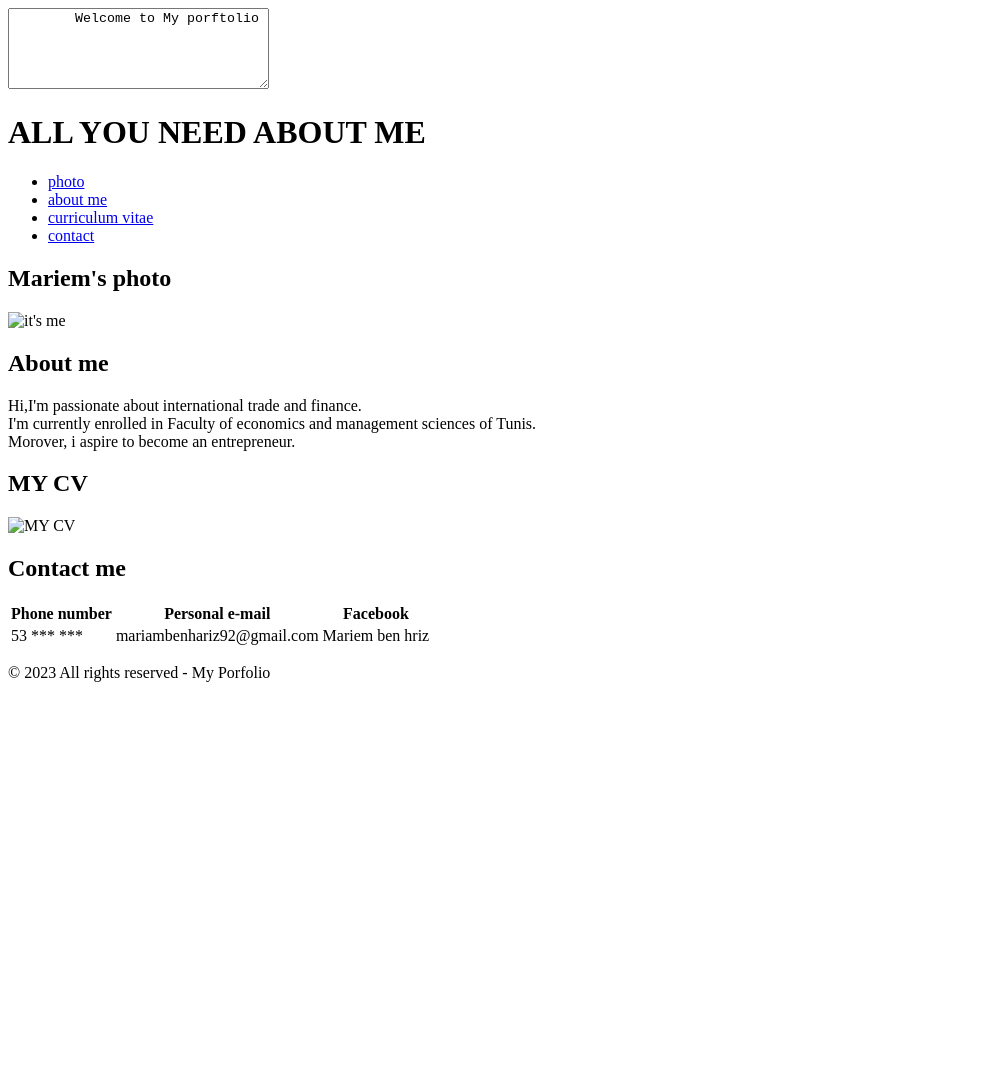
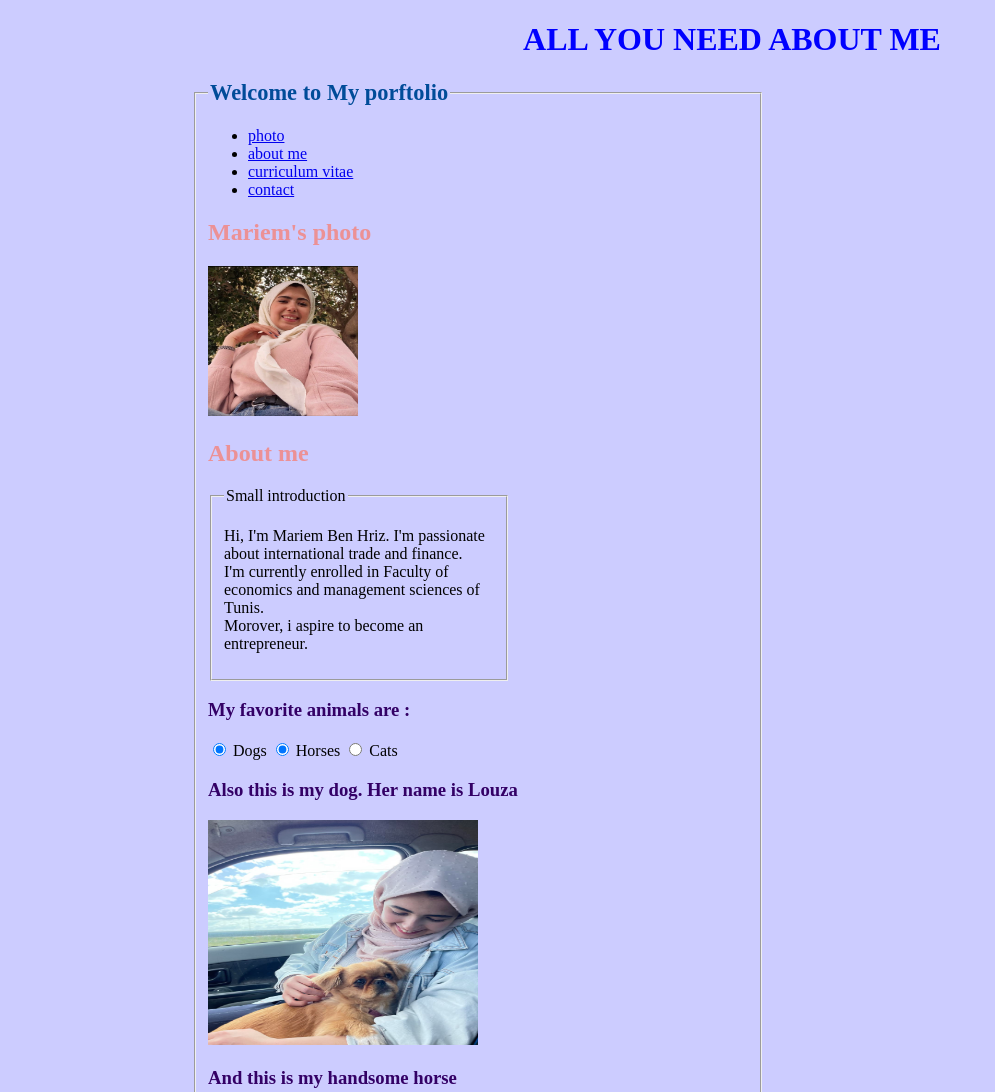
Before and after one commit to mariouma099/portfolio-html, a plain HTML site: page index.html in a window 1280 px wide. Shown: the top 1092 px of the page, without its empty margins (0-995 px from the left). Before the commit the page ends 800 px from the top, so only its background shows below. Drawn offline with Linux system fonts and the light colour scheme.

Commit message:
first css

```diff
--- a/index.html
+++ b/index.html
@@ -4,37 +4,69 @@
     <meta charset="UTF-8">
     <meta name="viewport" content="width=device-width, initial-scale=1.0">
     <title>My potfolio</title>
+    <link rel="stylesheet" href="main.css">
 </head>
 <body>
 <header>
-    <textarea name="message" cols="30" rows="5">
-        Welcome to My porftolio
-    </textarea>
-    <h1>ALL YOU NEED ABOUT ME</h1>
+        <h1 class="title">ALL YOU NEED ABOUT ME</h1>
 </header>
+<fieldset><legend class="tt"> Welcome to My porftolio</legend>
 <nav>
     <ul>
-        <li><a href="image.html">photo<a/></li>
-        <li><a href ="about me">about me<a/></li>
-         <li><a href="cv image.html">curriculum vitae<a/></li>
-         <li><a href="contact">contact<a/></li>
+        <li><a href="image.html">photo</a></li>
+        <li><a href="about me">about me</a></li>
+        <li><a href="cv image.html">curriculum vitae</a></li>
+        <li><a href="contact">contact</a></li>
     </ul>
 </nav>
 <section id="photo">
     <h2>Mariem's photo</h2>
-    <img scr=""IMG-1660.jpg" width="150px" height="150px" alt="it's me">
+    <img src="IMG-1660.jpg" width="150px" height="150px" alt="it's me">
 </section>
 <section id="About me">
     <h2>About me</h2>
-    <p>Hi,I'm passionate about international trade and finance. <br>I'm currently enrolled in Faculty of economics and management sciences of Tunis.<br> Morover, i aspire to become an entrepreneur.</p>
+    <fieldset class="SI">
+        <legend>Small introduction</legend>
+    <p>Hi, I'm Mariem Ben Hriz. I'm passionate about international trade and finance. <br>I'm currently enrolled in Faculty of economics and management sciences of Tunis.<br> Morover, i aspire to become an entrepreneur.</p>
+    </fieldset>
+    <h3> My favorite animals are :</h3>
+    <label>
+        <input type="radio" name="Dogs" value="yes"checked> Dogs
+    </label>
+    <label>
+        <input type="radio" name="Horses" value="Yes" checked> Horses
+    </label>
+    <label>
+        <input type="radio" name="cats" value="No"> Cats
+    </label>
+    <div class="img_container">
+        <h3> Also this is my dog. Her name is Louza </h3>
+        <img src="LOULOU.jpg" width="270px" height="225px" alt="photo">
+        <h3>And this is my handsome horse </h3>
+        <img src="HRS.jpg" width="270px" height="225px" alt="photo">
+         </div>
+        <br><br>
+      <form>
+       <label for class="season"> Gues whats is My Favorite season ?</label>
+        <input type="text" id="season" name="season" list="seasons">
+        <datalist id="seasons">
+            <option value="summer">
+            <option value="winter">
+            <option value="spring">
+            <option value="autumn">
+        </datalist>
+        </form>
+        <br>
+        <h3> The most beautiful sunset i have seen </h3>
+<iframe width="450" height="250" src="https://www.youtube.com/embed/gzzRFU8CcG8" title="YouTube video player" frameborder="0" allow="accelerometer; autoplay; clipboard-write; encrypted-media; gyroscope; picture-in-picture; web-share" allowfullscreen></iframe></body><br><br>
 </section>
 <section id="curriculum vitae">
     <h2>MY CV</h2>
-    <img scr="CV.jpeg" widh="150px" height="150px" alt="MY CV">
+    <img src="CV.jpeg" width="300px" height="300px" alt="MY CV">
 </section>
 <section id="contact">
     <h2>Contact me</h2>
-    <table>
+    <table border="1">
         <tr>
         <th>Phone number</th>
         <th>Personal e-mail</th>
@@ -45,10 +77,17 @@
         <td>mariambenhariz92@gmail.com</td>
         <td>Mariem ben hriz</td>
         </tr>
-    </table>
+    </table> <br><br>
 </section>
+<form >
+    <input class="button" type="submit" value="Submit">
+</form>
+</fieldset>
 </body>
 <footer>
+    <a href="#">go top</a> <br>
     <p>&copy; 2023 All rights reserved - My Porfolio</p>
+
 </footer>
+
 </html>
--- /dev/null
+++ b/main.css
@@ -0,0 +1,48 @@
+body { background-color: #CCCCFF;
+       margin-left:15%;
+       margin: right 5%;
+    }
+h1  {
+    font-family: 'Times New Roman', Times, serif;
+    color: blue;
+    text-align: center;
+}
+.tt { color: #004C99;
+        font-weight: bold;
+        font-size: 140%;
+    }
+ h2 { color:  #ee8a8ae8;
+    }
+ .image_container
+    { display: flex;
+        justify-content: center;
+        align-items: center;
+    }
+.image_container img
+    {
+        max-width: 100%;
+        height: auto;
+        margin: 5px;
+    }
+h3{ color: #330066; }
+
+.season{font-weight: bold;
+    font-size: 110%;
+}
+.SI {
+    width: 100%;
+    display: flex;
+
+}
+
+fieldset {
+    flex: 1;
+    max-width: 50%;
+
+}
+
+    .button{
+        background-color: rgba(127, 129, 255, 0.329);
+        border: 1px solid dotted red;
+        padding: 1%;
+    }
```
Also changed, not shown: HRS.jpg (added), LOULOU.jpg (added).
